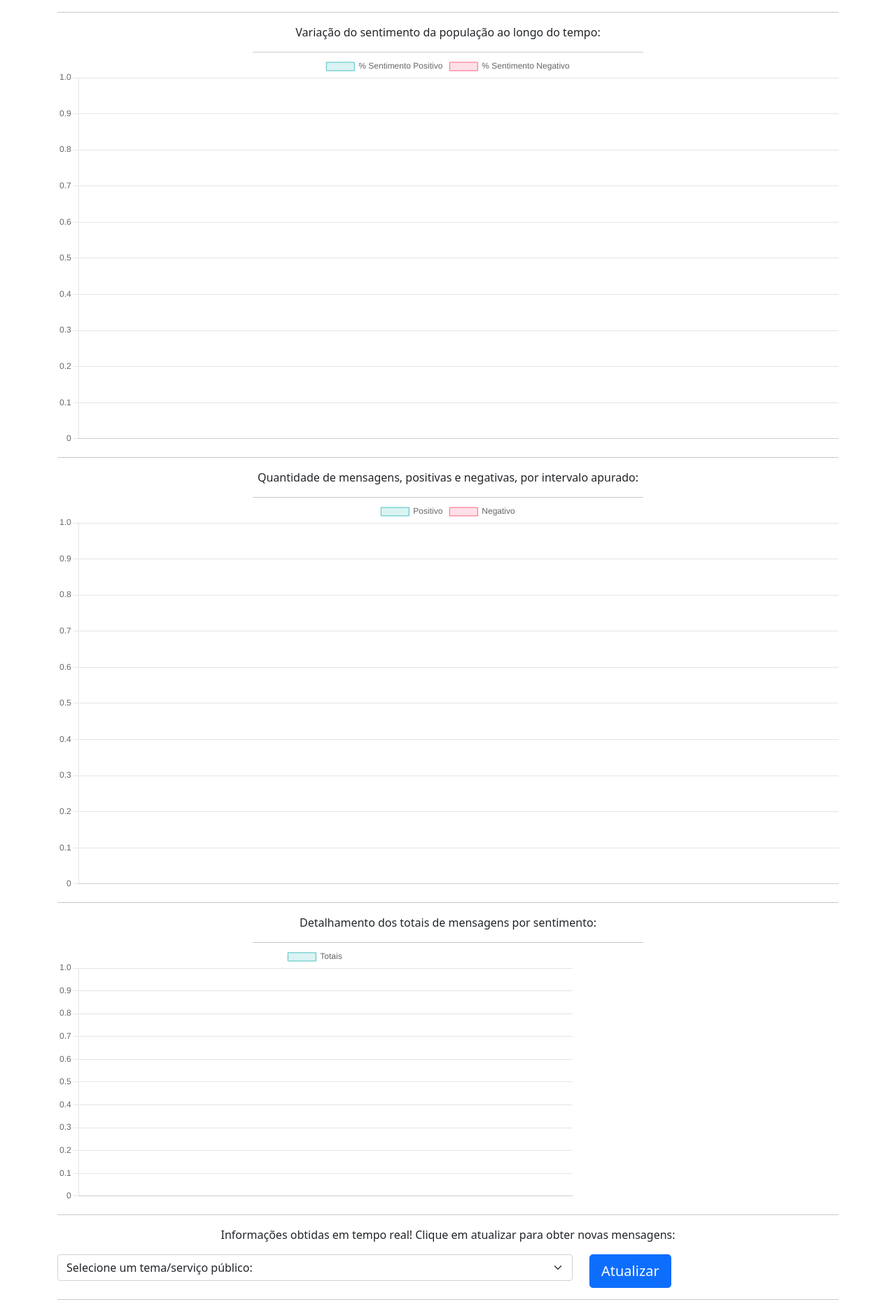
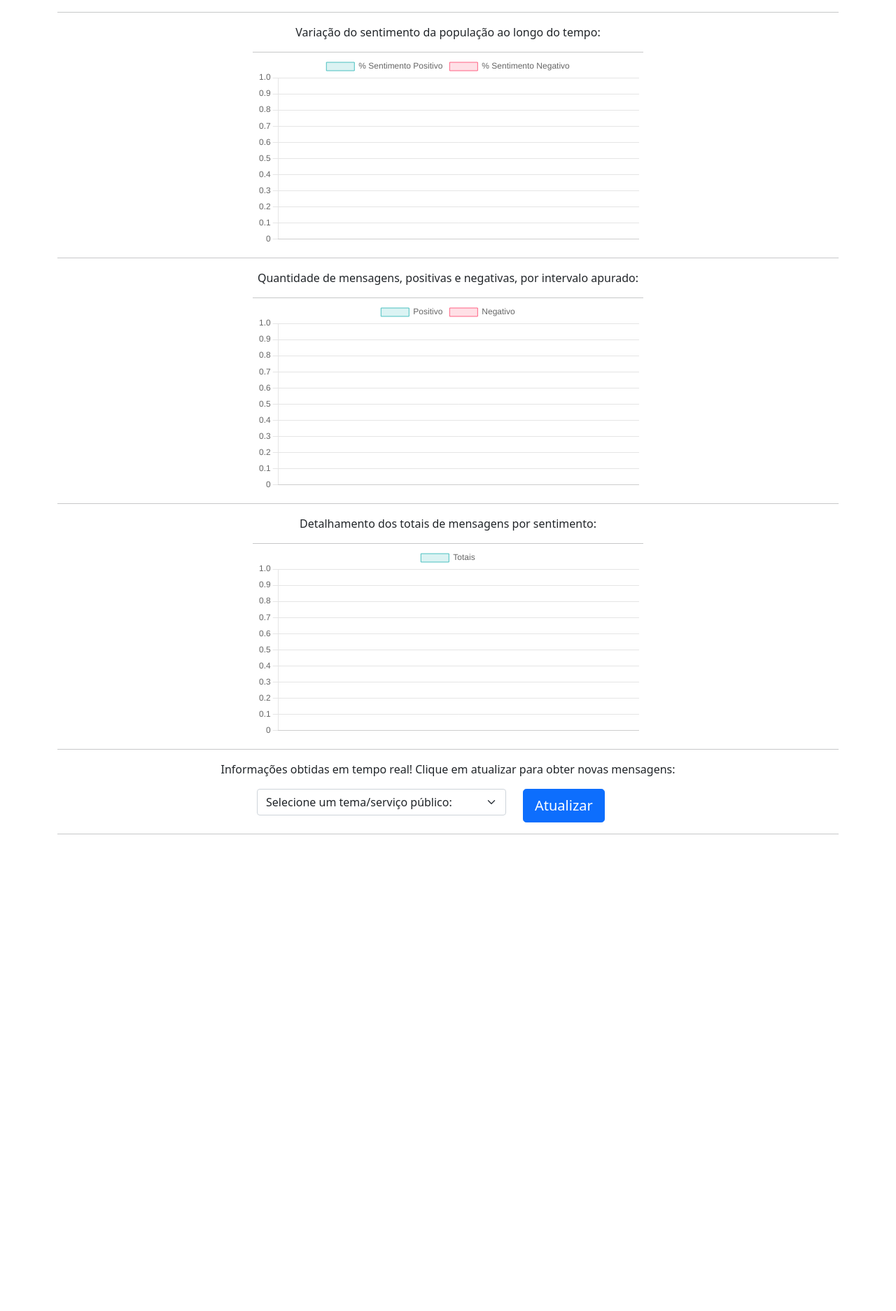
Before and after one commit to thiagofuruchima/de_olho_no_brasil, a Flask app: template templates/result.html in a window 1280 px wide. Shown: the part 218-2091 px from the top of the page at 70% size. After the commit the page ends 1410 px from the top, so only its background shows below. Run offline with Flask 3, Linux system fonts and the light colour scheme; the template is opened without the code that fills it, so the values that code supplies are empty; a map, chart or similar area stays blank; some libraries are stand-ins or nearby versions.

Commit message:
Layout refactoring

```diff
--- a/templates/result.html
+++ b/templates/result.html
@@ -30,34 +30,42 @@
     <hr />
     <p class="text-center">Variação do sentimento da população ao longo do tempo:</p>
     <hr class="w-50 mt-1 mb-1" style="margin-left: auto; margin-right: auto;"/>
-    <div>
-        <canvas id="myChart3"></canvas>
+    <div class="row">
+        <div class="col-sm-3"></div>
+        <div class="col-sm-6">
+            <canvas id="myChart3"></canvas>
+        </div>
+        <div class="col-sm-3"></div>
 	</div>
 
     <hr/>
     <p class="text-center">Quantidade de mensagens, positivas e negativas, por intervalo apurado:</p>
     <hr class="w-50 mt-1 mb-1" style="margin-left: auto; margin-right: auto;"/>
-    <div>
-        <canvas id="myChart4"></canvas>
+    <div class="row">
+        <div class="col-sm-3"></div>
+        <div class="col-sm-6">
+            <canvas id="myChart4"></canvas>
+        </div>
+        <div class="col-sm-3"></div>
 	</div>
 
     <hr/>
     <p class="text-center" >Detalhamento dos totais de mensagens por sentimento:</p>
     <hr class="w-50 mt-1 mb-1" style="margin-left: auto; margin-right: auto;"/>
     <div class="row">
-        <div class="col-sm-8">
+        <div class="col-sm-3"></div>
+        <div class="col-sm-6">
             <canvas id="myChart1"></canvas>
         </div>
-        <div class="col-sm-4">
-            <canvas id="myChart2"></canvas>
-        </div>
+        <div class="col-sm-3"></div>
     </div>
 
 	<hr />
     <p class="text-center"> Informações obtidas em tempo real! Clique em atualizar para obter novas mensagens: </p>
-	<form class="content" action="{{ url_for('update') }}" method="post">
+	<form class="content" action="{{ url_for('home') }}" method="post">
         <div class="row">
-            <div class="col-8">
+            <div class="col-sm"></div>
+            <div class="col-sm-4">
                 <select name="tema" class="form-select">
                     <option value="" selected>Selecione um tema/serviço público:</option>
                     <option value="Sistema Único de Saúde">Sistema Único de Saúde</option>
@@ -67,12 +75,13 @@
                     <option value="Segurança">Segurança</option>
                 </select>
             </div>
-			<div class="col-4">
+			<div class="col-sm-2">
 				<button id='btn_update' type="submit" class="btn btn-lg btn-primary" onclick='update()'>Atualizar</button>
 				<button id='btn_loading' type="submit" class="btn btn-lg btn-primary">
 					<i class="fa fa-refresh fa-spin"></i> Carregando...
 				</button>
 			</div>
+            <div class="col-sm"></div>
 		</div>
 	</form>
 
@@ -99,23 +108,6 @@
 				},
 			});
 
-            var ctx2 = document.getElementById('myChart2').getContext('2d');
-			var chart = new Chart(ctx2, {
-				// The type of chart we want to create
-				type: 'pie',
-
-				// The data for our dataset
-				data: {
-					labels: [{%for sentiment in df_total_percentages.sentiment %} '{{sentiment}}', {%endfor%}],
-					datasets: [{
-						label: '% Totais',
-						data: [{%for value in df_total_percentages.value %} '{{value*100}}', {%endfor%}],
-                        backgroundColor: ['rgba(75, 192, 192, 0.2)', 'rgba(255, 205, 86, 0.2)', 'rgba(255, 99, 132, 0.2)'],
-						borderColor:['rgb(75, 192, 192)', 'rgb(255, 205, 86)', 'rgb(255, 99, 132)'],
-						borderWidth:1}
-                    ]
-				},
-			});
 
 			var ctx3 = document.getElementById('myChart3').getContext('2d');
 			var chart3 = new Chart(ctx3, {
```
Also changed, not shown: app.py (+51 -36 lines), templates/home.html (+5 -4 lines).
